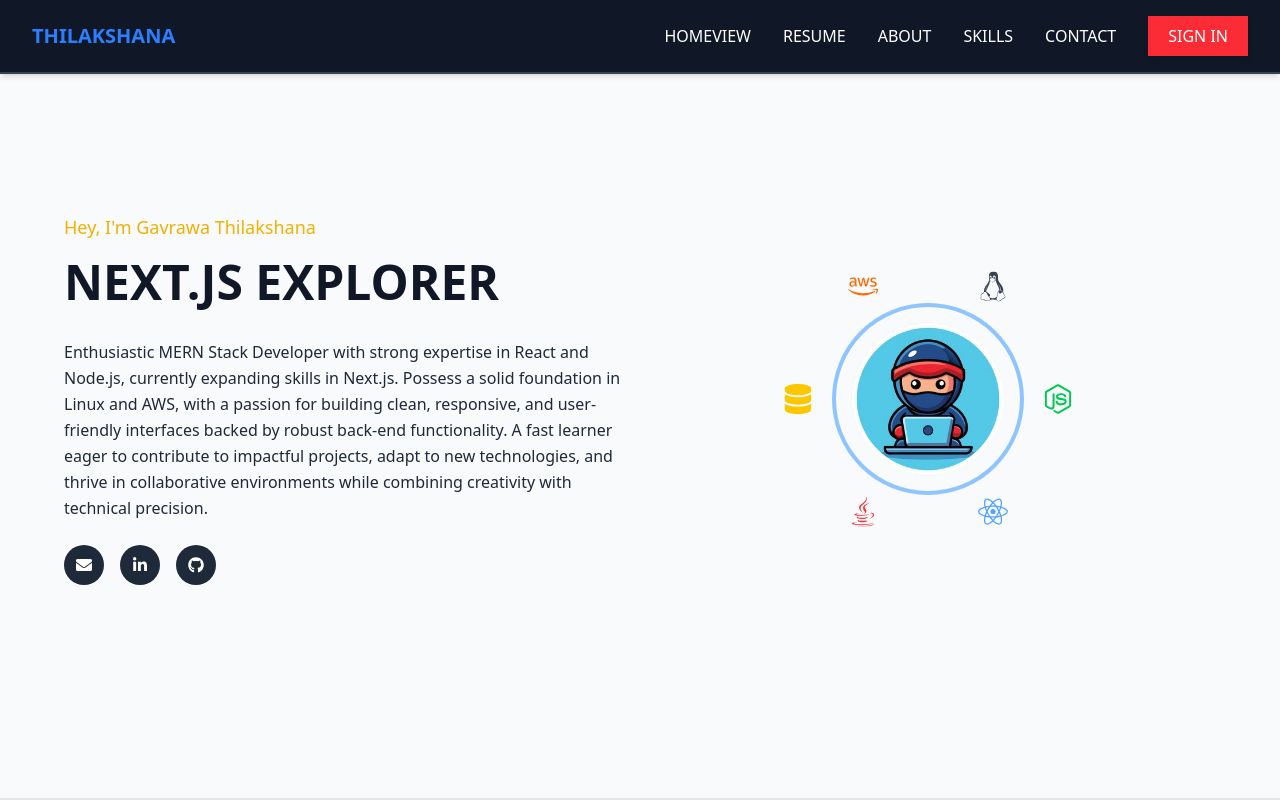
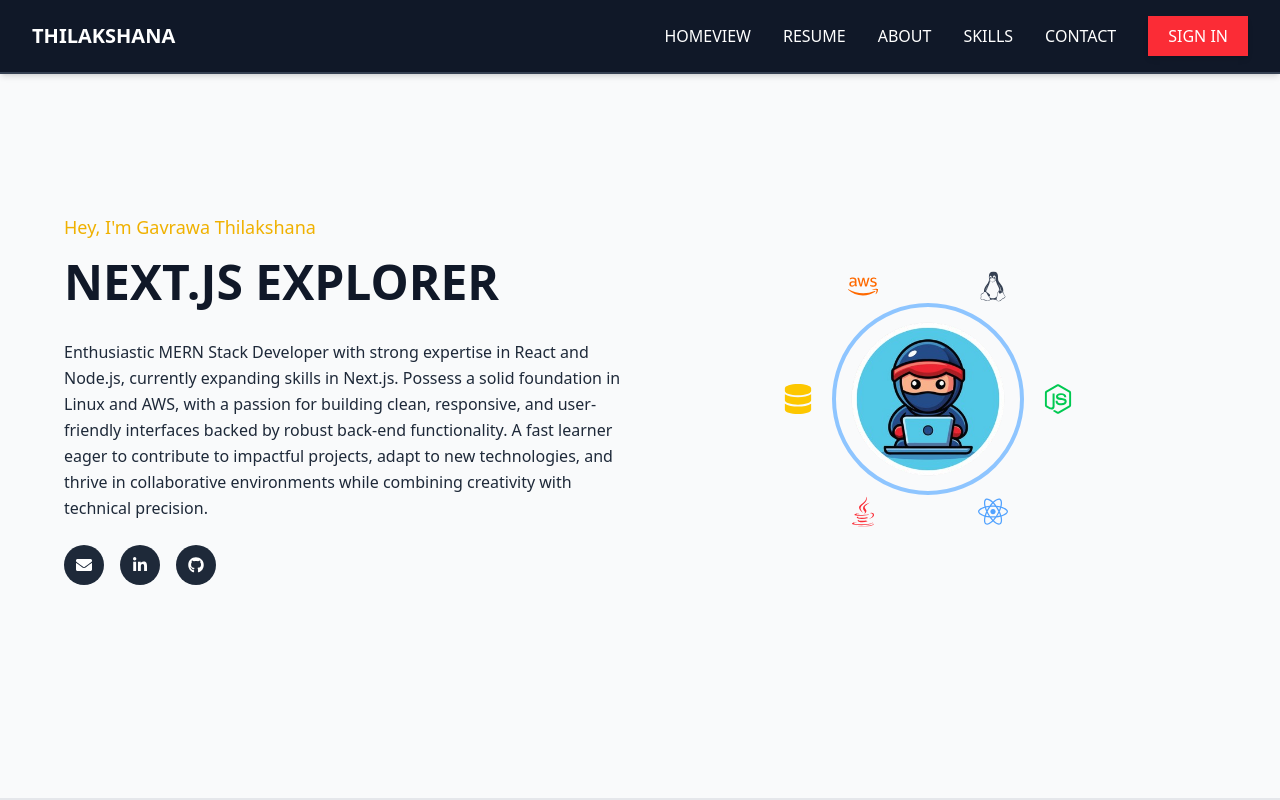
Before and after one commit to gthilakshana/thilakshana, a React (Vite) app: page / in a window 1280 px wide. Shown: the top 800 px of the page. Built offline with nearby package versions, Linux system fonts and the light colour scheme.

Commit message:
header Updated

```diff
--- a/src/components/header.jsx
+++ b/src/components/header.jsx
@@ -20,7 +20,7 @@ export default function Header() {
                 {/* Logo */}
                 <div className="flex items-center justify-start w-full md:w-auto">
                     <span
-                        className="text-xl sm:text-1xl font-bold text-blue-500 uppercase cursor-pointer"
+                        className="text-xl sm:text-1xl font-bold text-white uppercase cursor-pointer"
                         onClick={() => handleScroll("home")}
                     >
                         Thilakshana
```
